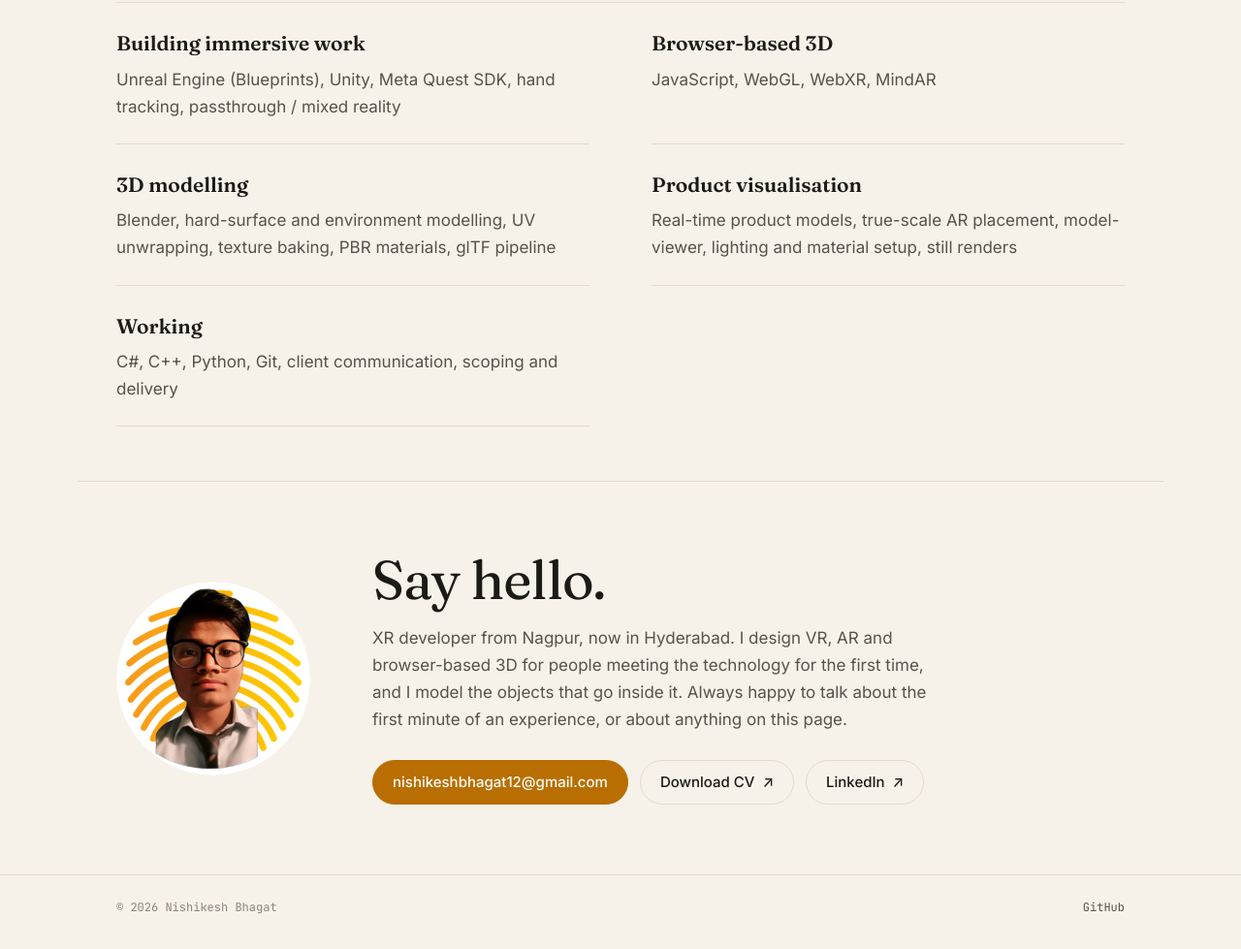
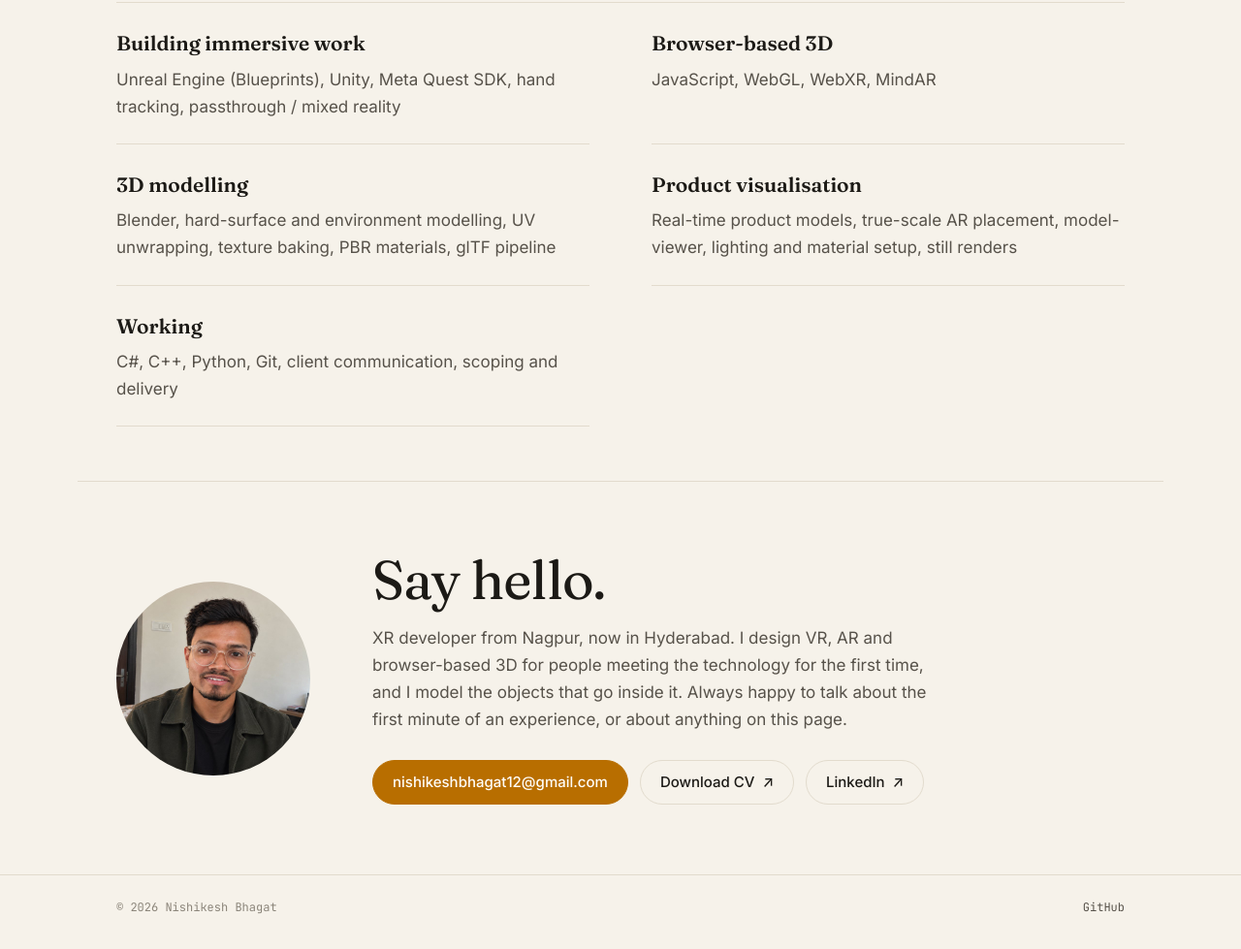
Before and after one commit to nishikeshbhagat/nishikeshbhagat.github.io, a plain HTML site: page index.html in a window 1280 px wide. Shown: the part 5217-6196 px from the top of the page at 97% size. Drawn offline with Linux system fonts and the light colour scheme.

Commit message:
Use new portrait in contact section

```diff
--- a/index.html
+++ b/index.html
@@ -318,7 +318,7 @@
 
     <!-- ================= ABOUT / CONTACT ================= -->
     <section class="contact wrap" id="contact" aria-labelledby="contact-title">
-      <img class="portrait" src="images/profile-pic.png" alt="Portrait of Nishikesh Bhagat" width="600" height="600" loading="lazy" />
+      <img class="portrait" src="images/nishikesh-portrait.jpg" alt="Portrait of Nishikesh Bhagat" width="800" height="800" loading="lazy" />
       <div class="contact-body">
         <h2 id="contact-title">Say hello.</h2>
         <p>XR developer from Nagpur, now in Hyderabad. I design VR, AR and browser-based 3D for people meeting the technology for the first time, and I model the objects that go inside it. Always happy to talk about the first minute of an experience, or about anything on this page.</p>
```
